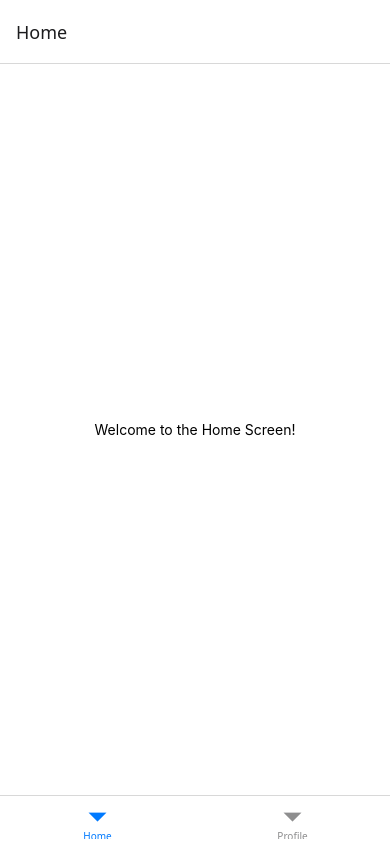
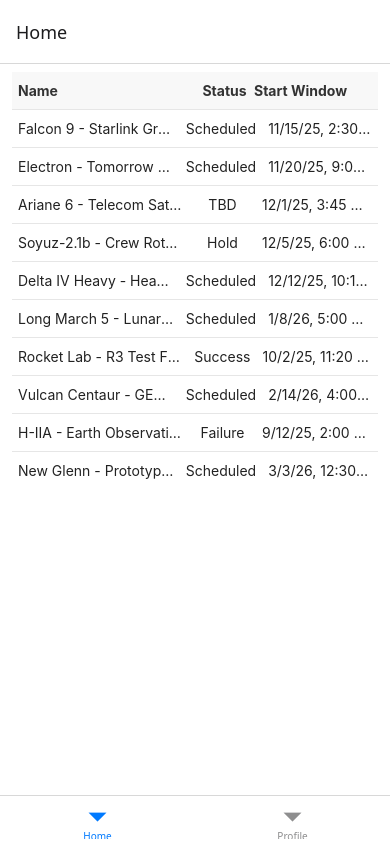
Before and after one commit to kobeDespeghel/MobileApp1-SpaceLaunchApp, a React Native app: screen /Home in a window 390 px wide. Built offline with nearby package versions, Linux system fonts and the light colour scheme.

Commit message:
setup and style launch list not with flashlist

```diff
--- /dev/null
+++ b/src/components/LaunchList.jsx
@@ -0,0 +1,111 @@
+import React from "react";
+import { View, FlatList, StyleSheet } from "react-native";
+
+import LaunchListItem from "./LaunchListItem";
+import LaunchListHeader from "./LaunchListHeader";
+
+const launches = [
+  {
+    id: "3f2e1a6c-9b4a-4b2f-8c5f-1a2b3c4d5e6f",
+    name: "Falcon 9 - Starlink Group 6",
+    status: "Scheduled",
+    startwindow: "2025-11-15T14:30:00Z",
+    endwindow: "2025-11-15T15:00:00Z",
+  },
+  {
+    id: "7a8b9c0d-1e2f-4a3b-9c8d-0e1f2a3b4c5d",
+    name: "Electron - Tomorrow X Demo",
+    status: "Scheduled",
+    startwindow: "2025-11-20T09:00:00Z",
+    endwindow: "2025-11-20T09:30:00Z",
+  },
+  {
+    id: "a1b2c3d4-e5f6-4a7b-8c9d-0a1b2c3d4e5f",
+    name: "Ariane 6 - Telecom Satellite",
+    status: "TBD",
+    startwindow: "2025-12-01T03:45:00Z",
+    endwindow: "2025-12-01T04:15:00Z",
+  },
+  {
+    id: "b2c3d4e5-f6a7-4b8c-9d0e-1f2a3b4c5d6e",
+    name: "Soyuz-2.1b - Crew Rotation",
+    status: "Hold",
+    startwindow: "2025-12-05T18:00:00Z",
+    endwindow: "2025-12-05T19:00:00Z",
+  },
+  {
+    id: "c3d4e5f6-a7b8-4c9d-0e1f-2a3b4c5d6e7f",
+    name: "Delta IV Heavy - Heavy Lift Test",
+    status: "Scheduled",
+    startwindow: "2025-12-12T22:10:00Z",
+    endwindow: "2025-12-12T22:40:00Z",
+  },
+  {
+    id: "d4e5f6a7-b8c9-4d0e-1f2a-3b4c5d6e7f80",
+    name: "Long March 5 - Lunar Cargo",
+    status: "Scheduled",
+    startwindow: "2026-01-08T05:00:00Z",
+    endwindow: "2026-01-08T05:45:00Z",
+  },
+  {
+    id: "e5f6a7b8-c9d0-4e1f-2a3b-4c5d6e7f8091",
+    name: "Rocket Lab - R3 Test Flight",
+    status: "Success",
+    startwindow: "2025-10-02T11:20:00Z",
+    endwindow: "2025-10-02T11:35:00Z",
+  },
+  {
+    id: "f6a7b8c9-d0e1-4f2a-3b4c-5d6e7f8091a2",
+    name: "Vulcan Centaur - GEO Launch",
+    status: "Scheduled",
+    startwindow: "2026-02-14T16:00:00Z",
+    endwindow: "2026-02-14T16:30:00Z",
+  },
+  {
+    id: "0a1b2c3d-4e5f-4a6b-7c8d-9e0f1a2b3c4d",
+    name: "H-IIA - Earth Observation",
+    status: "Failure",
+    startwindow: "2025-09-12T02:00:00Z",
+    endwindow: "2025-09-12T02:20:00Z",
+  },
+  {
+    id: "1b2c3d4e-5f6a-4b7c-8d9e-0f1a2b3c4d5e",
+    name: "New Glenn - Prototype Flight",
+    status: "Scheduled",
+    startwindow: "2026-03-03T12:30:00Z",
+    endwindow: "2026-03-03T13:15:00Z",
+  },
+];
+
+export default function LaunchList() {
+  return (
+    <View style={styles.container}>
+      <FlatList
+        data={launches}
+        renderItem={({ item }) => <LaunchListItem launch={item} />}
+        keyExtractor={(item) => item.id}
+        ListHeaderComponent={LaunchListHeader}
+        ItemSeparatorComponent={() => <View style={styles.separator} />}
+        contentContainerStyle={styles.contentContainer}
+        showsVerticalScrollIndicator={false}
+        stickyHeaderIndices={[0]}
+      />
+    </View>
+  );
+}
+
+const styles = StyleSheet.create({
+  container: {
+    flex: 1,
+    width: "100%",
+    paddingHorizontal: 12,
+    paddingVertical: 8,
+  },
+  contentContainer: {
+    paddingBottom: 24,
+  },
+  separator: {
+    height: 1,
+    backgroundColor: "#e6e6e6",
+  },
+});
--- /dev/null
+++ b/src/components/LaunchListHeader.jsx
@@ -0,0 +1,41 @@
+import { Text, View, StyleSheet } from "react-native";
+
+export default function LaunchListHeader() {
+  return (
+    <View style={styles.header}>
+      <Text style={[styles.headerText, styles.name]}>Name</Text>
+      <Text style={[styles.headerText, styles.status]}>Status</Text>
+      <Text style={[styles.headerText, styles.start]}>Start Window</Text>
+      {/* <Text style={[styles.headerText, styles.end]}>End Window</Text> */}
+    </View>
+  );
+}
+
+const styles = StyleSheet.create({
+  header: {
+    flexDirection: "row",
+    backgroundColor: "#f8f8f8",
+    paddingVertical: 10,
+    paddingHorizontal: 6,
+    borderBottomWidth: 1,
+    borderBottomColor: "#e6e6e6",
+    alignItems: "center",
+  },
+  headerText: {
+    fontWeight: "700",
+    color: "#333",
+  },
+  name: {
+    flex: 3,
+  },
+  status: {
+    flex: 1,
+    textAlign: "center",
+  },
+  start: {
+    flex: 2,
+  },
+  end: {
+    flex: 2,
+  },
+});
--- /dev/null
+++ b/src/components/LaunchListItem.jsx
@@ -0,0 +1,64 @@
+import { View, Text, StyleSheet } from "react-native";
+
+function formatShortDateTime(isoString) {
+  if (!isoString) return "";
+  const d = new Date(isoString);
+  if (Number.isNaN(d.getTime())) return isoString;
+
+  try {
+    return d.toLocaleString(undefined, {
+      month: "numeric",
+      day: "numeric",
+      year: "2-digit",
+      hour: "numeric",
+      minute: "2-digit",
+    });
+  } catch (e) {
+    return isoString;
+  }
+}
+
+export default function LaunchListItem({ launch }) {
+  // simple row layout matching header columns
+  const formattedStart = formatShortDateTime(launch.startwindow);
+
+  return (
+    <View style={styles.row}>
+      <Text style={[styles.cell, styles.name]} numberOfLines={1}>
+        {launch.name}
+      </Text>
+      <Text style={[styles.cell, styles.status]}>{launch.status}</Text>
+      <Text style={[styles.cell, styles.start]} numberOfLines={1}>
+        {formattedStart}
+      </Text>
+      {/* <Text style={[styles.cell, styles.end]} numberOfLines={1}>
+        {launch.endwindow}
+      </Text> */}
+    </View>
+  );
+}
+
+const styles = StyleSheet.create({
+  row: {
+    flexDirection: "row",
+    alignItems: "center",
+    paddingVertical: 10,
+  },
+  cell: {
+    paddingHorizontal: 6,
+    color: "#222",
+  },
+  name: {
+    flex: 3,
+  },
+  status: {
+    flex: 1,
+    textAlign: "center",
+  },
+  start: {
+    flex: 2,
+  },
+  end: {
+    flex: 2,
+  },
+});
--- a/src/screens/HomeScreen.jsx
+++ b/src/screens/HomeScreen.jsx
@@ -1,10 +1,11 @@
 import { StatusBar } from "expo-status-bar";
 import { View, Text, StyleSheet } from "react-native";
+import LaunchList from "../components/LaunchList";
 
 export default function HomeScreen() {
   return (
     <View style={styles.container}>
-      <Text>Welcome to the Home Screen!</Text>
+      <LaunchList />
       <StatusBar barStyle="default" />
     </View>
   );
```
